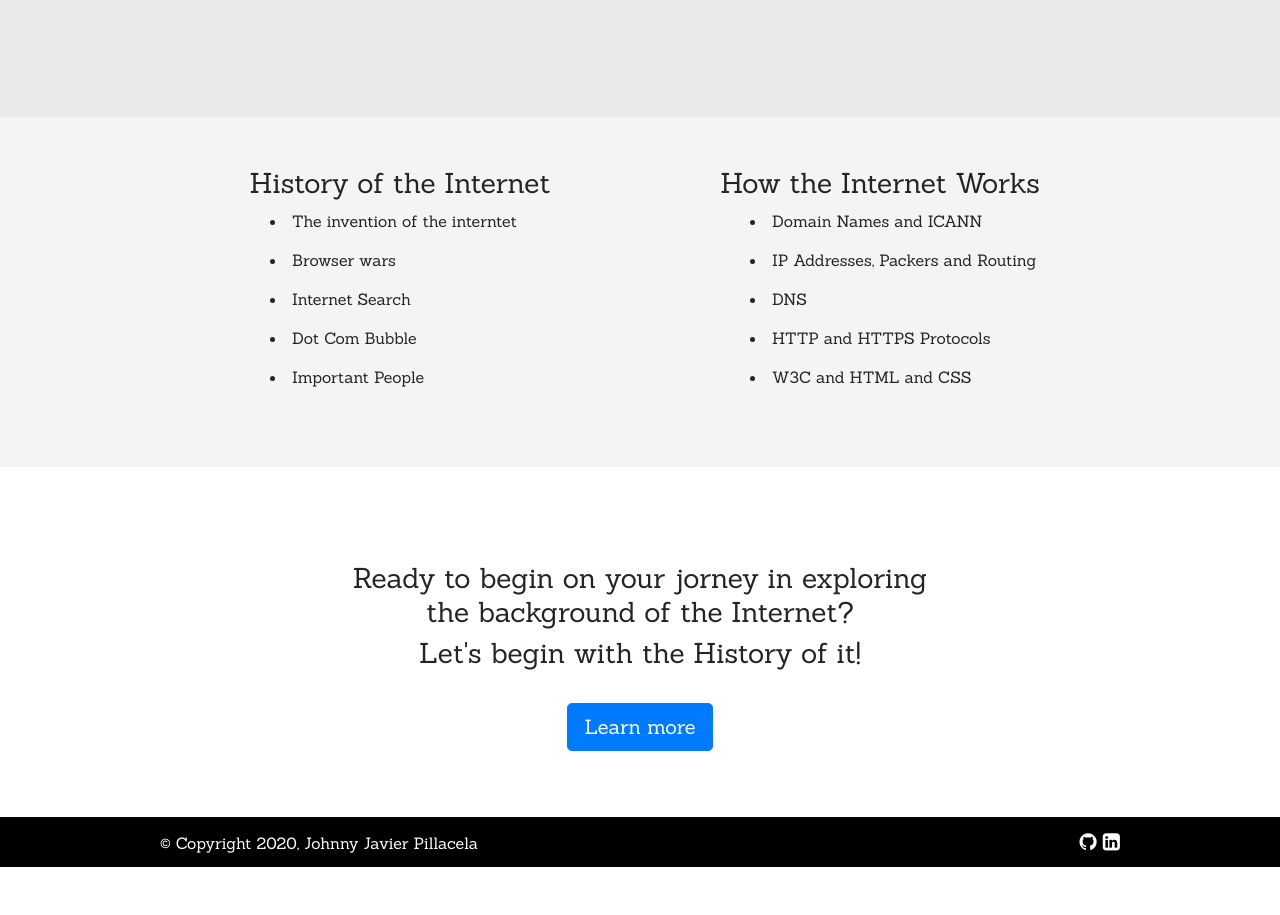
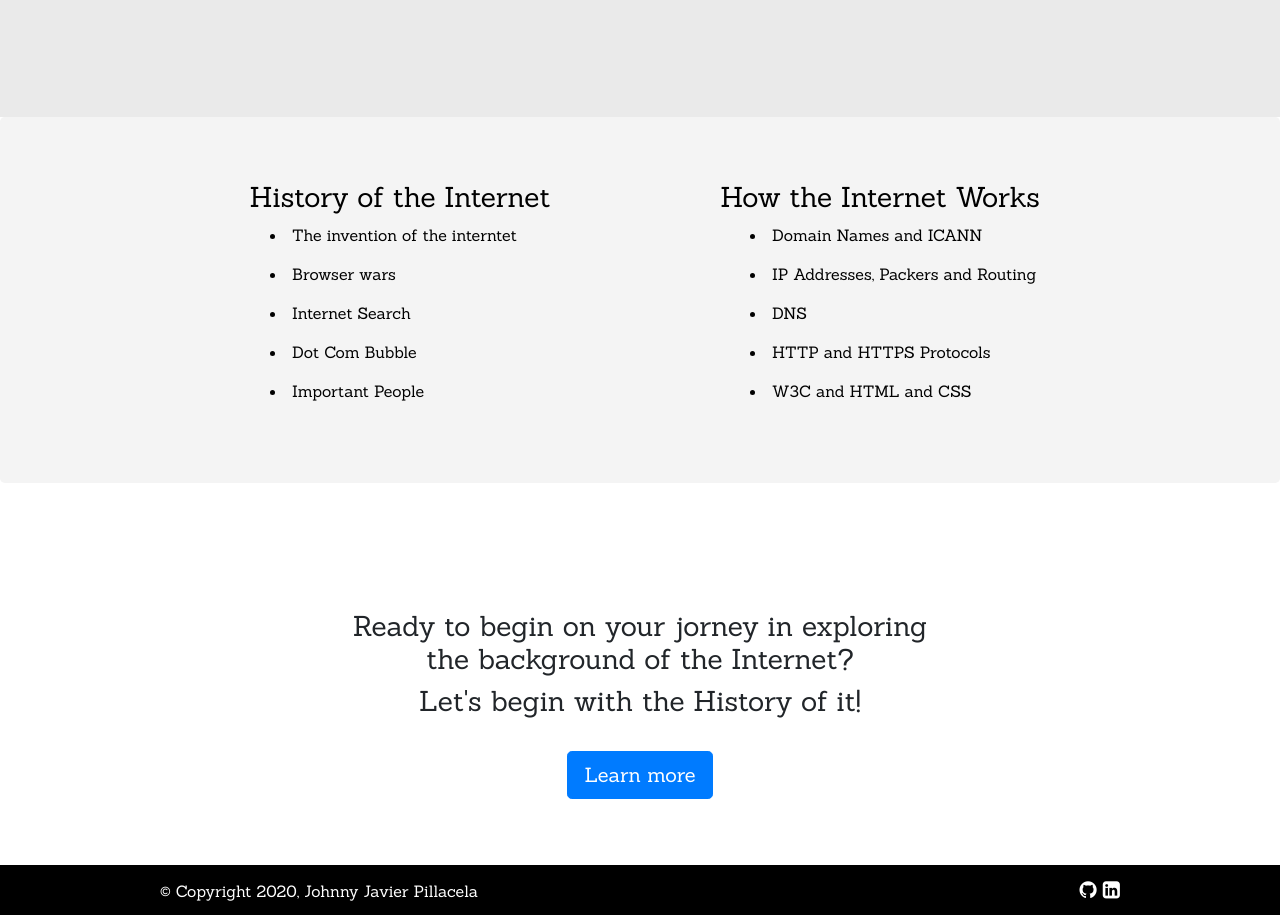
Before and after one commit to JohnnyPillacela/combinedSites-IS117, a plain HTML site: page src/index.html in a window 1280 px wide. Shown: the part 611-1526 px from the top of the page. Before the commit the page ends 1478 px from the top, so only its background shows below. Drawn offline with nearby package versions, Linux system fonts and the light colour scheme.

Commit message:
Feature: fixed content alignment

```diff
--- a/src/index.html
+++ b/src/index.html
@@ -60,14 +60,16 @@
         </div>
     </div>
 </nav>
-
+<div class="block0">
     <div class="jumbotron">
         <div class="jumbo-content">
             <h1 class="display-4">Hello, world!</h1>
-        <p class="lead">This is a simple hero unit, a simple jumbotron-style component for calling extra attention to
+            <p class="lead">This is a simple hero unit, a simple jumbotron-style component for calling extra attention
+                to
                 featured content or information.</p>
             <p>It uses utility classes for typography and spacing to space content out within the larger container.</p>
 
+        </div>
     </div>
 </div>
 <div class="block1">
@@ -79,8 +81,9 @@
         </h3>
     </div>
 </div>
-
 <div class="block2">
+    <div class="jumbotron">
+        <div class="jumbo-content">
             <div class="container">
                 <div class="row">
                     <div class="col-sm">
@@ -126,6 +129,10 @@
                 </div>
             </div>
         </div>
+    </div>
+</div>
+
+
 
 <div class="block3">
     <div class="block1Con">
--- a/src/style.css
+++ b/src/style.css
@@ -16,16 +16,27 @@ nav .navbar-brand {
     text-align: -webkit-right;
 }
 
-.jumbotron {
+.block0 .jumbotron {
     float: none;
     background: #1E6989;
     color: white;
     margin-bottom: 0px;
 }
-.jumbo-content {
+.block0 .jumbo-content {
     width: 960px;
     margin: auto;
     text-align: -webkit-left;
+}
+
+.block2 .jumbotron {
+    background: #f4f4f4;
+    color: black;
+}
+.block2 .jumbo-content {
+    width: 960px;
+    margin-left: auto;
+    margin-right: auto;
+    text-align: -webkit-center;
 }
 
 .block1 {
@@ -46,6 +57,7 @@ nav .navbar-brand {
     text-align: -webkit-center;
 
 }
+
 .container ul li{
     margin-right: auto;
     margin-left: 55px;
@@ -55,13 +67,7 @@ nav .navbar-brand {
     max-width: 345px;
 }
 
-.block2 {
-    text-align: -webkit-center;
-    height: 350px;
-    background: #f4f4f4;
-    padding-top: 50px;
 
-}
 
 .block3 {
     background: white;
```
Also changed, not shown: 1 other file. Lines whose indentation alone changed are shown as unchanged.
